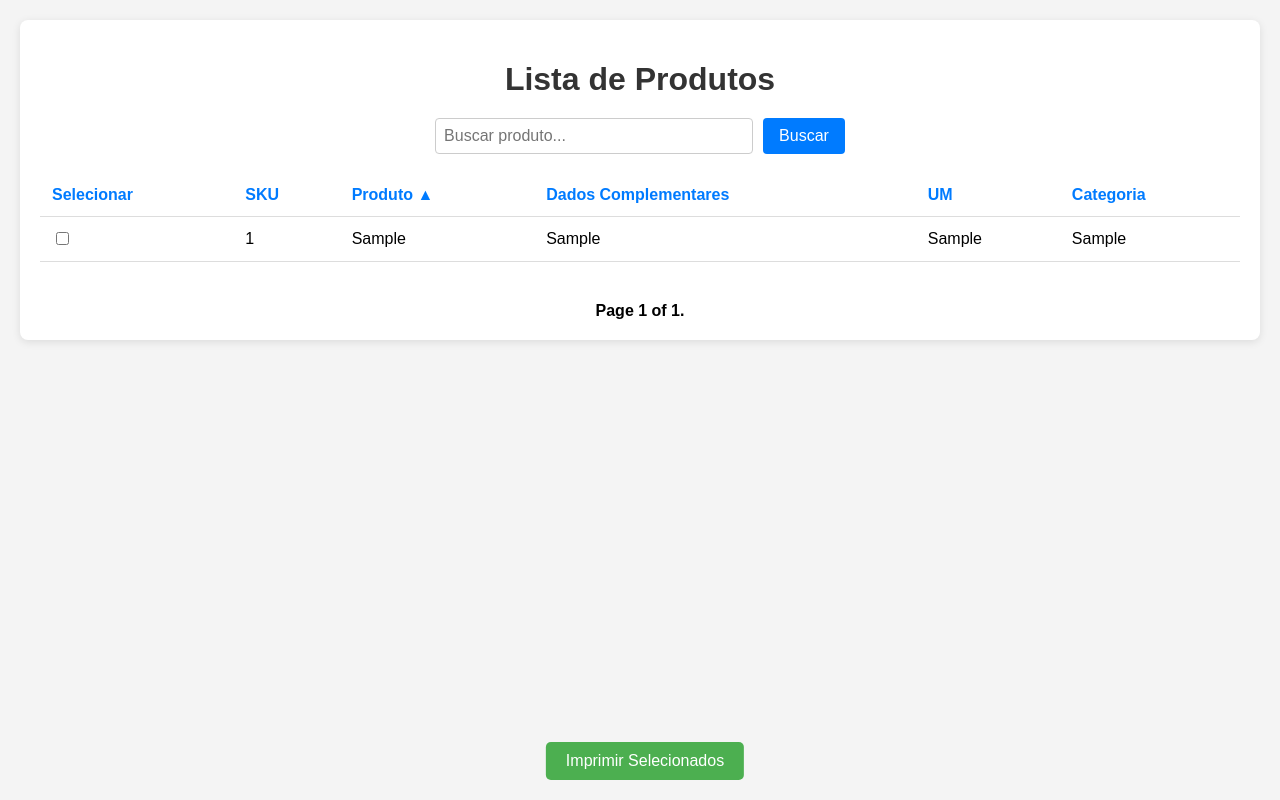
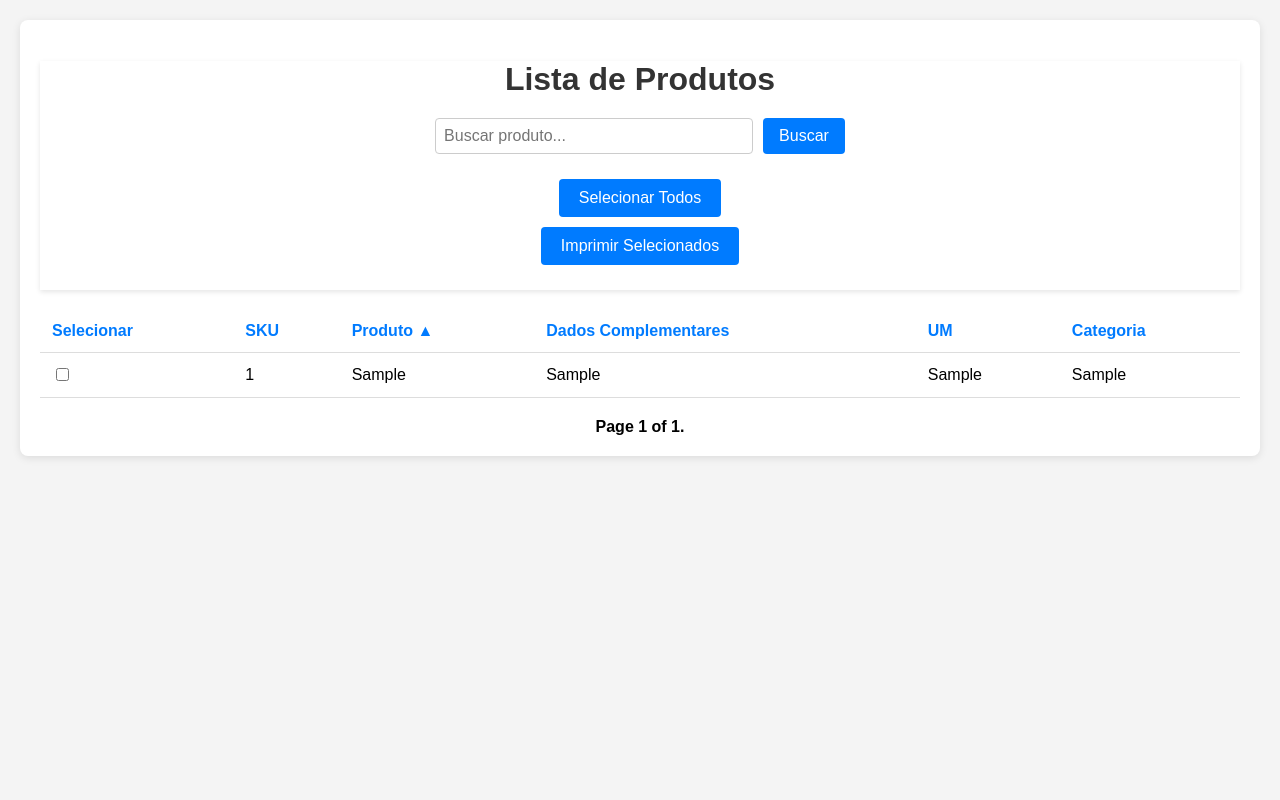
Before and after one commit to brunogf1/Importar_Planilhas, a Django app: page /produtos/ in a window 1280 px wide. Run offline with Django 5.2, Linux system fonts and the light colour scheme; tables that the repository leaves empty hold one stand-in row (values such as "Sample post").

Commit message:
Botões no Cabeçalho e Fixação do Cabeçalho

```diff
--- a/produtos/templates/produtos/lista_produtos.html
+++ b/produtos/templates/produtos/lista_produtos.html
@@ -9,13 +9,21 @@
 </head>
 <body>
     <div class="container">
+        <div class = "cabecalho">
+
+
             <h1>Lista de Produtos</h1>
             <form method="GET" action="{% url 'lista_produtos' %}">
                 <input type="text" name="search" value="{{ search_query }}" placeholder="Buscar produto...">
                 <button type="submit">Buscar</button>
             </form>
+            <div class="button-group">
+                <button id="selectAll">Selecionar Todos</button>
             <form method="POST" action="{% url 'imprimir_produtos' %}">
                 {% csrf_token %}
+                <button type="submit">Imprimir Selecionados</button>
+            </div>
+        </div>
         <table>
             <thead>
                 <tr>
@@ -65,7 +73,7 @@
             <tbody>
                 {% for produto in page_obj %}
                 <tr>
-                    <td><input type="checkbox" name="produtos_selecionados" value="{{ produto.id }}"></td>
+                    <td><input type="checkbox" name="produtos_selecionados" class="check" value="{{ produto.id }}" ></td>
                     <td>{{ produto.SKU }}</td>
                     <td>{{ produto.Produto }}</td>
                     <td>{{ produto.Dados_Complementares }}</td>
@@ -75,9 +83,7 @@
                 {% endfor %}
             </tbody>
         </table>
-        <div class="print-button-container no-print">
-            <button type="submit">Imprimir Selecionados</button>
-        </div>
+
     </form>
         <div class="pagination">
             <span class="step-links">
@@ -97,5 +103,16 @@
             </span>
         </div>
     </div>
+
+    <script>
+        let checkbox = document.querySelectorAll('.check')
+        let selectAll = document.querySelector('#selectAll')
+
+        selectAll.addEventListener('click', () =>{
+            for(let current of checkbox){
+                current.checked = !current.checked
+            }
+        })
+    </script>
 </body>
 </html>
--- a/static/css/styles.css
+++ b/static/css/styles.css
@@ -115,3 +115,43 @@ th a:hover {
 .print-button-container button:hover {
     background-color: #45a049;
 }
+
+.search-form {
+    display: flex;
+    justify-content: center;
+    margin-bottom: 20px;
+}
+
+.search-form input[type="text"] {
+    flex: 1;
+    padding: 5px;
+    margin-right: 10px;
+}
+
+.search-form button {
+    padding: 5px 15px;
+}
+
+.button-group {
+    display: flex;
+    flex-direction: column;
+    align-items: center;
+    margin-bottom: 20px;
+}
+
+.button-group button {
+    margin: 5px 0;
+    padding: 10px 20px;
+}
+
+.table-container {
+    overflow-x: auto;
+}
+
+ .cabecalho{
+    position: sticky;
+    top: 0;
+    background-color: #ffffff;
+    z-index: 10;
+    box-shadow: 0 2px 5px rgba(0,0,0,0.1);
+}
```
Also changed, not shown: produtos/templates/produtos/imprimir_produtos.html (line endings or trailing spaces). Lines whose indentation alone changed are shown as unchanged.
